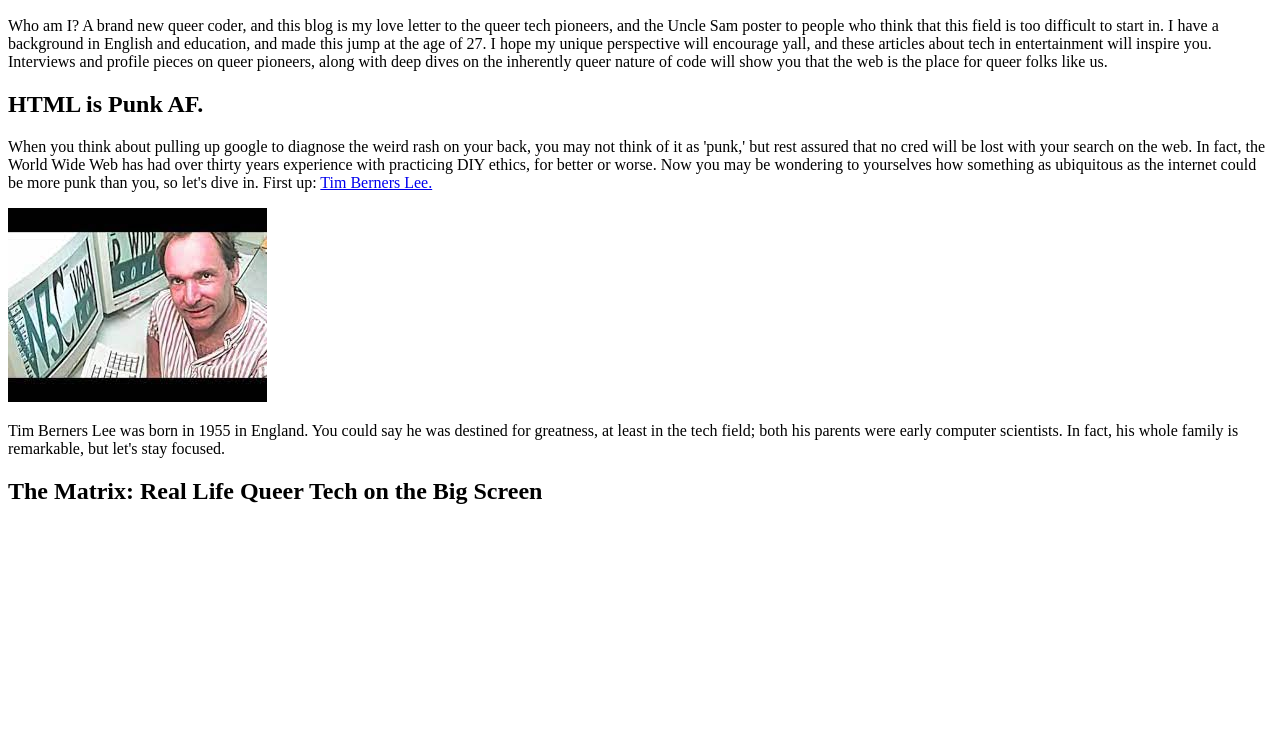
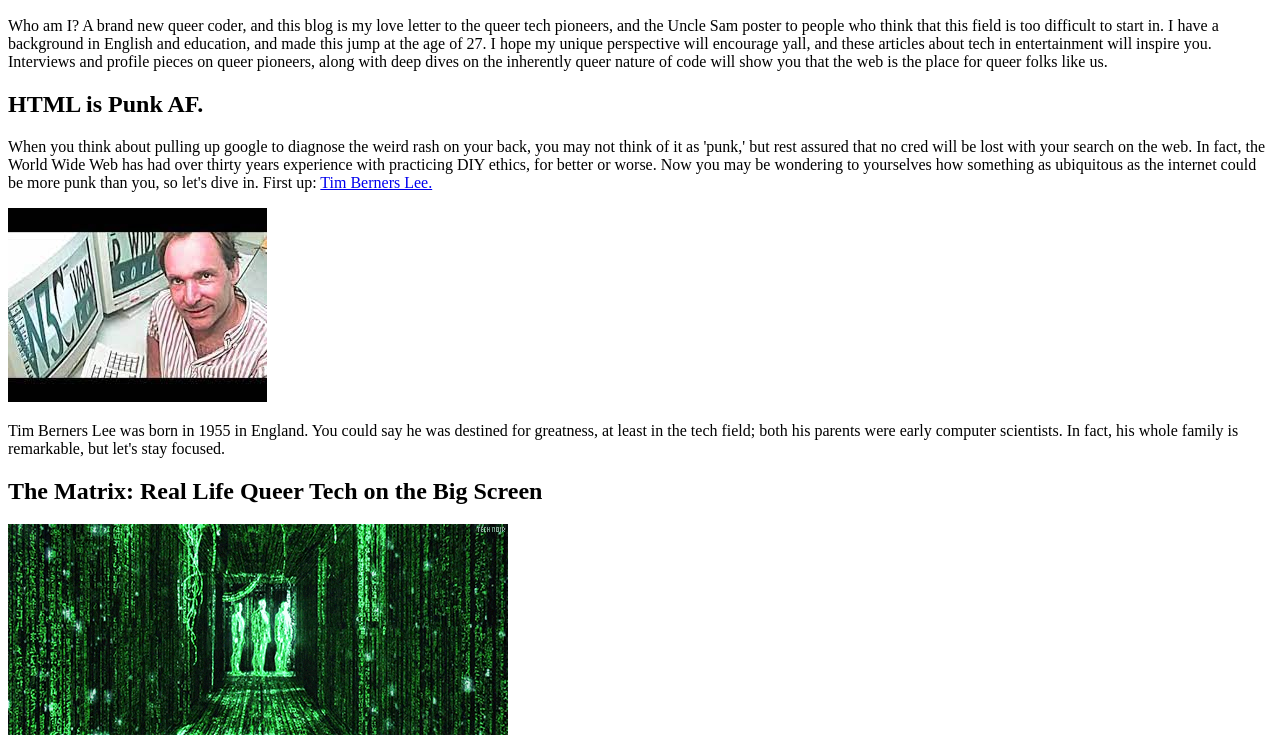
Before and after one commit to rowanrussell/queercoded, a plain HTML site: page htmldraftqc.html in a window 1280 px wide. Shown: the part 110-857 px from the top of the page. Before the commit the page ends 800 px from the top, so only its background shows below. Drawn offline with Linux system fonts and the light colour scheme.

Commit message:
Added matrix gif

```diff
--- a/htmldraftqc.html
+++ b/htmldraftqc.html
@@ -30,7 +30,8 @@
         </p>
 </article>
     <article class="matrixQueer"><h2>The Matrix: Real Life Queer Tech on the Big Screen</h2>
-    <!----image goes here>
+        <img src="matrix.gif" alt="matrix code gif">
+
     </article>
 </main>
 </body>
```
Also changed, not shown: matrix.gif (added).
